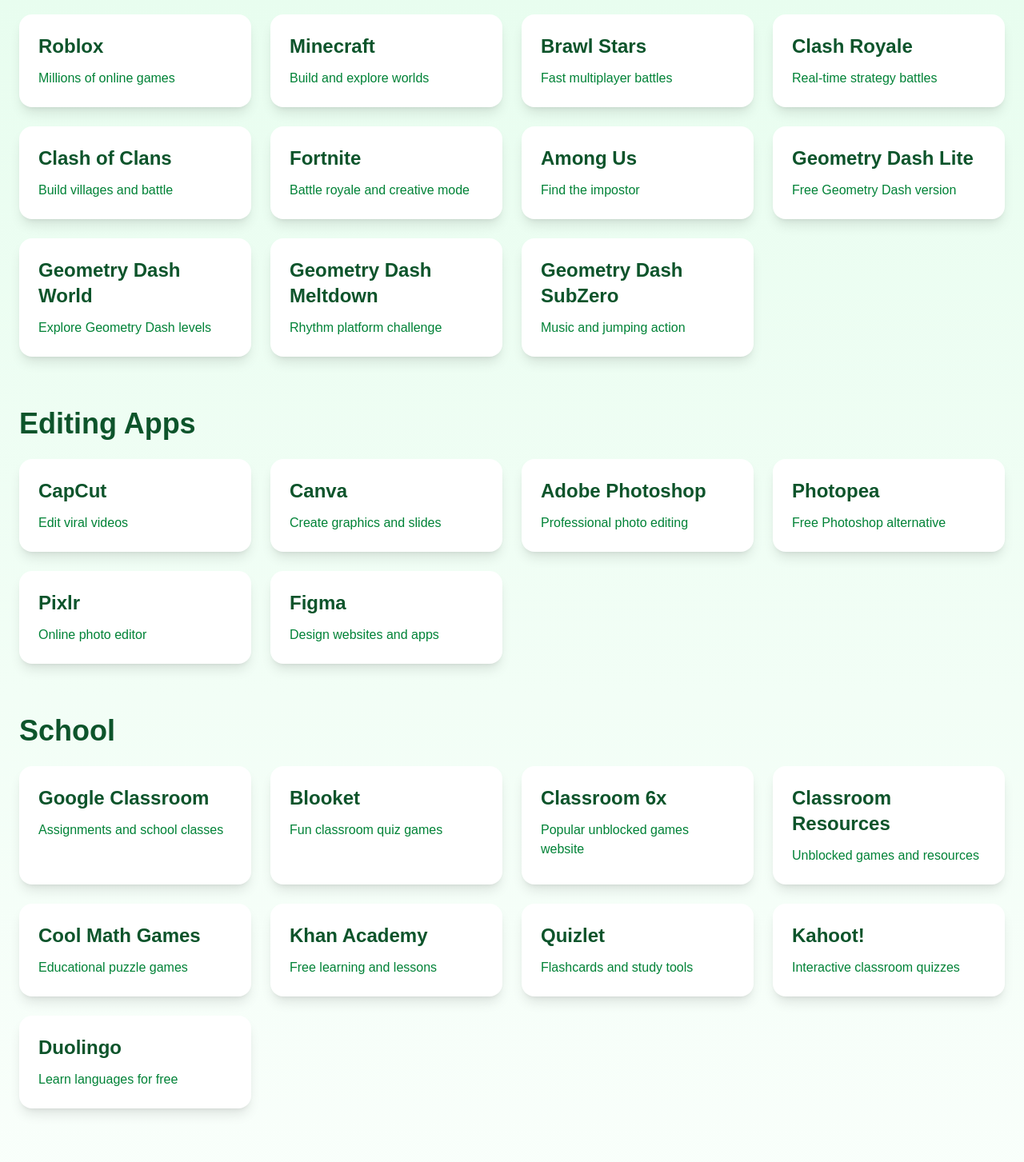
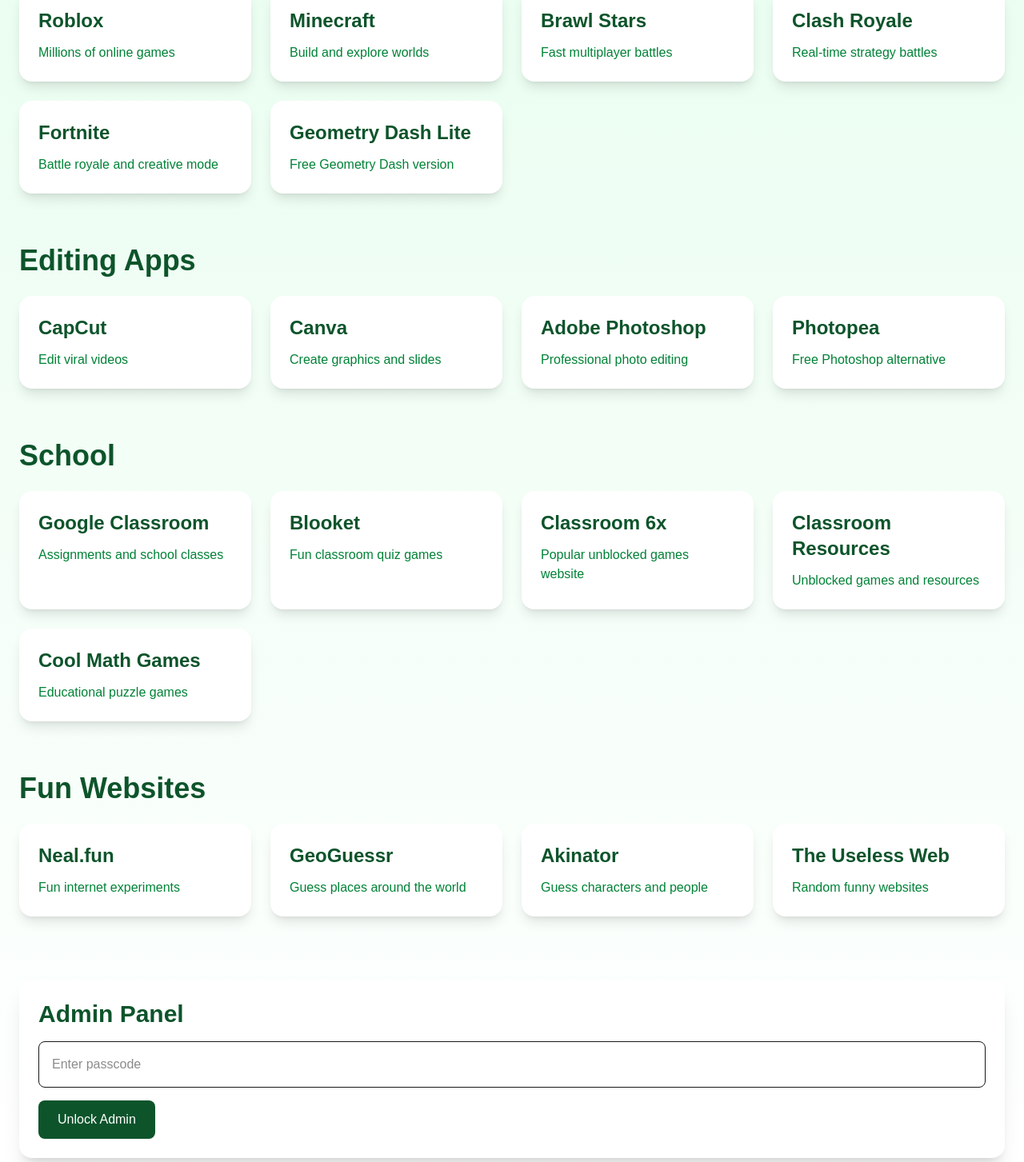
Before and after one commit to ainoyatov/Generation-Alpha, a Next.js app: page / in a window 1280 px wide. Shown: the part 1062-2515 px from the top of the page at 80% size. Built offline with nearby package versions, Linux system fonts and the light colour scheme.

Commit message:
added admin panel

```diff
--- a/app/page.tsx
+++ b/app/page.tsx
@@ -1,306 +1,187 @@
+"use client"
+
+import { useState } from "react"
+
 const sections = [
   {
     title: "Entertainment",
     websites: [
-      {
-        name: "YouTube",
-        url: "https://www.youtube.com",
-        description: "Videos and livestreams",
-      },
-      {
-        name: "Netflix",
-        url: "https://www.netflix.com",
-        description: "Watch movies and TV shows",
-      },
-      {
-        name: "Disney+",
-        url: "https://www.disneyplus.com",
-        description: "Disney movies and Marvel shows",
-      },
-      {
-        name: "Spotify",
-        url: "https://www.spotify.com",
-        description: "Music and podcasts",
-      },
-      {
-        name: "Twitch",
-        url: "https://www.twitch.tv",
-        description: "Gaming livestreams",
-      },
-      {
-        name: "Crunchyroll",
-        url: "https://www.crunchyroll.com",
-        description: "Anime streaming",
-      },
+      { name: "YouTube", url: "https://www.youtube.com", description: "Videos and livestreams" },
+      { name: "Netflix", url: "https://www.netflix.com", description: "Watch movies and TV shows" },
+      { name: "Disney+", url: "https://www.disneyplus.com", description: "Disney movies and Marvel shows" },
+      { name: "Spotify", url: "https://www.spotify.com", description: "Music and podcasts" },
+      { name: "Twitch", url: "https://www.twitch.tv", description: "Gaming livestreams" },
     ],
   },
 
   {
     title: "Social Media",
     websites: [
-      {
-        name: "TikTok",
-        url: "https://www.tiktok.com",
-        description: "Watch viral short videos",
-      },
-      {
-        name: "Instagram",
-        url: "https://www.instagram.com",
-        description: "Photos and reels",
-      },
-      {
-        name: "Snapchat",
-        url: "https://www.snapchat.com",
-        description: "Chat and stories",
-      },
-      {
-        name: "Discord",
-        url: "https://www.discord.com",
-        description: "Chat with friends",
-      },
-      {
-        name: "Reddit",
-        url: "https://www.reddit.com",
-        description: "Communities and discussions",
-      },
-      {
-        name: "Pinterest",
-        url: "https://www.pinterest.com",
-        description: "Ideas and inspiration",
-      },
+      { name: "TikTok", url: "https://www.tiktok.com", description: "Watch viral short videos" },
+      { name: "Instagram", url: "https://www.instagram.com", description: "Photos and reels" },
+      { name: "Snapchat", url: "https://www.snapchat.com", description: "Chat and stories" },
+      { name: "Discord", url: "https://www.discord.com", description: "Chat with friends" },
+      { name: "Reddit", url: "https://www.reddit.com", description: "Communities and discussions" },
     ],
   },
 
   {
     title: "Games",
     websites: [
-      {
-        name: "Roblox",
-        url: "https://www.roblox.com",
-        description: "Millions of online games",
-      },
-      {
-        name: "Minecraft",
-        url: "https://www.minecraft.net",
-        description: "Build and explore worlds",
-      },
-      {
-        name: "Brawl Stars",
-        url: "https://apps.apple.com/us/app/brawl-stars/id1229016807",
-        description: "Fast multiplayer battles",
-      },
-      {
-        name: "Clash Royale",
-        url: "https://apps.apple.com/us/app/clash-royale/id1053012308",
-        description: "Real-time strategy battles",
-      },
-      {
-        name: "Clash of Clans",
-        url: "https://apps.apple.com/us/app/clash-of-clans/id529479190",
-        description: "Build villages and battle",
-      },
-      {
-        name: "Fortnite",
-        url: "https://www.fortnite.com",
-        description: "Battle royale and creative mode",
-      },
-      {
-        name: "Among Us",
-        url: "https://apps.apple.com/us/app/among-us/id1351168404",
-        description: "Find the impostor",
-      },
-      {
-        name: "Geometry Dash Lite",
-        url: "https://apps.apple.com/us/app/geometry-dash-lite/id698255242",
-        description: "Free Geometry Dash version",
-      },
-      {
-        name: "Geometry Dash World",
-        url: "https://apps.apple.com/us/app/geometry-dash-world/id1185457891",
-        description: "Explore Geometry Dash levels",
-      },
-      {
-        name: "Geometry Dash Meltdown",
-        url: "https://apps.apple.com/us/app/geometry-dash-meltdown/id1045901853",
-        description: "Rhythm platform challenge",
-      },
-      {
-        name: "Geometry Dash SubZero",
-        url: "https://apps.apple.com/us/app/geometry-dash-subzero/id1324044770",
-        description: "Music and jumping action",
-      },
+      { name: "Roblox", url: "https://www.roblox.com", description: "Millions of online games" },
+      { name: "Minecraft", url: "https://www.minecraft.net", description: "Build and explore worlds" },
+      { name: "Brawl Stars", url: "https://apps.apple.com/us/app/brawl-stars/id1229016807", description: "Fast multiplayer battles" },
+      { name: "Clash Royale", url: "https://apps.apple.com/us/app/clash-royale/id1053012308", description: "Real-time strategy battles" },
+      { name: "Fortnite", url: "https://www.fortnite.com", description: "Battle royale and creative mode" },
+      { name: "Geometry Dash Lite", url: "https://apps.apple.com/us/app/geometry-dash-lite/id698255242", description: "Free Geometry Dash version" },
     ],
   },
 
   {
     title: "Editing Apps",
     websites: [
-      {
-        name: "CapCut",
-        url: "https://www.capcut.com",
-        description: "Edit viral videos",
-      },
-      {
-        name: "Canva",
-        url: "https://www.canva.com",
-        description: "Create graphics and slides",
-      },
-      {
-        name: "Adobe Photoshop",
-        url: "https://www.adobe.com/products/photoshop.html",
-        description: "Professional photo editing",
-      },
-      {
-        name: "Photopea",
-        url: "https://www.photopea.com",
-        description: "Free Photoshop alternative",
-      },
-      {
-        name: "Pixlr",
-        url: "https://pixlr.com",
-        description: "Online photo editor",
-      },
-      {
-        name: "Figma",
-        url: "https://www.figma.com",
-        description: "Design websites and apps",
-      },
+      { name: "CapCut", url: "https://www.capcut.com", description: "Edit viral videos" },
+      { name: "Canva", url: "https://www.canva.com", description: "Create graphics and slides" },
+      { name: "Adobe Photoshop", url: "https://www.adobe.com/products/photoshop.html", description: "Professional photo editing" },
+      { name: "Photopea", url: "https://www.photopea.com", description: "Free Photoshop alternative" },
     ],
   },
 
   {
     title: "School",
     websites: [
-      {
-        name: "Google Classroom",
-        url: "https://classroom.google.com",
-        description: "Assignments and school classes",
-      },
-      {
-        name: "Blooket",
-        url: "https://www.blooket.com",
-        description: "Fun classroom quiz games",
-      },
-      {
-        name: "Classroom 6x",
-        url: "https://classroom6x.org",
-        description: "Popular unblocked games website",
-      },
-      {
-        name: "Classroom Resources",
-        url: "https://sites.google.com/view/classroom-resources",
-        description: "Unblocked games and resources",
-      },
-      {
-        name: "Cool Math Games",
-        url: "https://www.coolmathgames.com",
-        description: "Educational puzzle games",
-      },
-      {
-        name: "Khan Academy",
-        url: "https://www.khanacademy.org",
-        description: "Free learning and lessons",
-      },
-      {
-        name: "Quizlet",
-        url: "https://quizlet.com",
-        description: "Flashcards and study tools",
-      },
-      {
-        name: "Kahoot!",
-        url: "https://kahoot.com",
-        description: "Interactive classroom quizzes",
-      },
-      {
-        name: "Duolingo",
-        url: "https://www.duolingo.com",
-        description: "Learn languages for free",
-      },
+      { name: "Google Classroom", url: "https://classroom.google.com", description: "Assignments and school classes" },
+      { name: "Blooket", url: "https://www.blooket.com", description: "Fun classroom quiz games" },
+      { name: "Classroom 6x", url: "https://classroom6x.org", description: "Popular unblocked games website" },
+      { name: "Classroom Resources", url: "https://sites.google.com/view/classroom-resources", description: "Unblocked games and resources" },
+      { name: "Cool Math Games", url: "https://www.coolmathgames.com", description: "Educational puzzle games" },
     ],
   },
 
   {
     title: "Fun Websites",
     websites: [
-      {
-        name: "Neal.fun",
-        url: "https://neal.fun",
-        description: "Fun internet experiments",
-      },
-      {
-        name: "GeoGuessr",
-        url: "https://www.geoguessr.com",
-        description: "Guess places around the world",
-      },
-      {
-        name: "Akinator",
-        url: "https://en.akinator.com",
-        description: "Guess characters and people",
-      },
-      {
-        name: "The Useless Web",
-        url: "https://theuselessweb.com",
-        description: "Random funny websites",
-      },
-      {
-        name: "Pointer Pointer",
-        url: "https://pointerpointer.com",
-        description: "Finds a photo pointing at your cursor",
-      },
-      {
-        name: "Quick, Draw!",
-        url: "https://quickdraw.withgoogle.com",
-        description: "AI guessing drawing game",
-      },
-      {
-        name: "WindowSwap",
-        url: "https://www.window-swap.com",
-        description: "Look through windows around the world",
-      },
-      {
-        name: "Radio Garden",
-        url: "https://radio.garden",
-        description: "Listen to radio stations worldwide",
-      },
-      {
-        name: "This Person Does Not Exist",
-        url: "https://thispersondoesnotexist.com",
-        description: "AI-generated random faces",
-      },
-      {
-        name: "Patatap",
-        url: "https://patatap.com",
-        description: "Music and animation keyboard fun",
-      },
-      {
-        name: "Chrome Music Lab",
-        url: "https://musiclab.chromeexperiments.com",
-        description: "Create music with fun tools",
-      },
-      {
-        name: "Little Alchemy 2",
-        url: "https://littlealchemy2.com",
-        description: "Mix elements to create things",
-      },
+      { name: "Neal.fun", url: "https://neal.fun", description: "Fun internet experiments" },
+      { name: "GeoGuessr", url: "https://www.geoguessr.com", description: "Guess places around the world" },
+      { name: "Akinator", url: "https://en.akinator.com", description: "Guess characters and people" },
+      { name: "The Useless Web", url: "https://theuselessweb.com", description: "Random funny websites" },
     ],
   },
 ]
 
+const secretApps = [
+  { name: "Threads", url: "https://www.threads.net" },
+  { name: "BeReal", url: "https://bereal.com" },
+  { name: "Notion", url: "https://www.notion.so" },
+  { name: "Replit", url: "https://replit.com" },
+  { name: "Scratch", url: "https://scratch.mit.edu" },
+  { name: "CodePen", url: "https://codepen.io" },
+  { name: "Giphy", url: "https://giphy.com" },
+  { name: "Tenor", url: "https://tenor.com" },
+  { name: "Grammarly", url: "https://www.grammarly.com" },
+  { name: "Remove.bg", url: "https://www.remove.bg" },
+]
+
+const secretWebsites = [
+  { name: "Bored Button", url: "https://www.boredbutton.com" },
+  { name: "MapCrunch", url: "https://www.mapcrunch.com" },
+  { name: "Hacker Typer", url: "https://hackertyper.net" },
+  { name: "Zoom Quilt", url: "https://zoomquilt.org" },
+  { name: "WeaveSilk", url: "https://weavesilk.com" },
+  { name: "Sandspiel", url: "https://sandspiel.club" },
+  { name: "FutureMe", url: "https://www.futureme.org" },
+  { name: "Astronaut.io", url: "https://astronaut.io" },
+  { name: "Internet Live Stats", url: "https://www.internetlivestats.com" },
+  { name: "Drive & Listen", url: "https://driveandlisten.herokuapp.com" },
+]
+
 export default function HomePage() {
+  const [passcode, setPasscode] = useState("")
+  const [unlocked, setUnlocked] = useState(false)
+
+  const [announcementInput, setAnnouncementInput] = useState("")
+  const [announcement, setAnnouncement] = useState("")
+  const [showAnnouncement, setShowAnnouncement] = useState(false)
+  const [fadeOut, setFadeOut] = useState(false)
+
+  const [showSecretLinks, setShowSecretLinks] = useState(false)
+
+  const [secretApp, setSecretApp] = useState(secretApps[0])
+  const [secretWebsite, setSecretWebsite] =
+    useState(secretWebsites[0])
+
+  const [darkMode, setDarkMode] = useState(false)
+
+  function unlockAdmin() {
+    if (passcode === "5494") {
+      setUnlocked(true)
+    } else {
+      alert("Wrong passcode")
+    }
+  }
+
+  function sendAnnouncement() {
+    if (!announcementInput.trim()) return
+
+    setAnnouncement(announcementInput)
+    setAnnouncementInput("")
+    setShowAnnouncement(true)
+    setFadeOut(false)
+
+    setTimeout(() => {
+      setFadeOut(true)
+    }, 4000)
+
+    setTimeout(() => {
+      setShowAnnouncement(false)
+    }, 5000)
+  }
+
+  function randomizeSecretLinks() {
+    if (showSecretLinks) {
+      setShowSecretLinks(false)
+      return
+    }
+
+    const randomApp =
+      secretApps[Math.floor(Math.random() * secretApps.length)]
+
+    const randomWebsite =
+      secretWebsites[
+        Math.floor(Math.random() * secretWebsites.length)
+      ]
+
+    setSecretApp(randomApp)
+    setSecretWebsite(randomWebsite)
+    setShowSecretLinks(true)
+  }
+
   return (
-    <main className="min-h-screen bg-gradient-to-b from-green-100 to-white px-6 py-12">
+    <main
+      className={`min-h-screen px-6 py-12 ${
+        darkMode
+          ? "bg-black text-white"
+          : "bg-gradient-to-b from-green-100 to-white"
+      }`}
+    >
       <section className="mx-auto max-w-7xl">
+        {announcement && showAnnouncement && (
+          <div
+            className={`sticky top-4 z-50 mb-8 rounded-xl bg-yellow-200 p-4 text-center font-bold text-black shadow-xl transition-opacity duration-1000 ${
+              fadeOut ? "opacity-0" : "opacity-100"
+            }`}
+          >
+            {announcement}
+          </div>
+        )}
+
         <h1 className="text-center text-6xl font-black text-green-900">
           Generation Alpha
         </h1>
 
         <p className="mt-4 text-center text-xl text-green-800">
-          Your portal to apps, games, entertainment, and fun websites.
-        </p>
-
-        <p className="mt-2 text-center text-red-600 font-semibold">
-          Women are allowed, but if your name is Guzal Jumaniyozova,
-          you are not allowed to be here.
+          Your portal to apps, games, entertainment,
+          and fun websites.
         </p>
 
         {sections.map((section) => (
@@ -316,9 +197,9 @@
                   href={website.url}
                   target="_blank"
                   rel="noopener noreferrer"
-                  className="rounded-2xl bg-white p-6 shadow-lg transition duration-300 hover:-translate-y-2 hover:shadow-2xl"
+                  className="rounded-2xl bg-white p-6 text-green-900 shadow-lg transition hover:-translate-y-2 hover:shadow-2xl"
                 >
-                  <h3 className="text-2xl font-bold text-green-900">
+                  <h3 className="text-2xl font-bold">
                     {website.name}
                   </h3>
 
@@ -330,6 +211,93 @@
             </div>
           </div>
         ))}
+
+        {showSecretLinks && (
+          <div className="mt-16">
+            <h2 className="mb-6 text-4xl font-bold text-purple-700">
+              Secret Links Gamble
+            </h2>
+
+            <div className="grid gap-6 sm:grid-cols-2">
+              <a
+                href={secretApp.url}
+                target="_blank"
+                rel="noopener noreferrer"
+                className="rounded-2xl bg-purple-100 p-6 font-bold text-purple-900"
+              >
+                Secret App: {secretApp.name}
+              </a>
+
+              <a
+                href={secretWebsite.url}
+                target="_blank"
+                rel="noopener noreferrer"
+                className="rounded-2xl bg-purple-100 p-6 font-bold text-purple-900"
+              >
+                Secret Website: {secretWebsite.name}
+              </a>
+            </div>
+          </div>
+        )}
+
+        <div className="mt-20 rounded-2xl bg-white p-6 shadow-xl">
+          <h2 className="text-3xl font-bold text-green-900">
+            Admin Panel
+          </h2>
+
+          {!unlocked ? (
+            <>
+              <input
+                type="password"
+                value={passcode}
+                onChange={(e) => setPasscode(e.target.value)}
+                placeholder="Enter passcode"
+                className="mt-4 w-full rounded-lg border p-4"
+              />
+
+              <button
+                onClick={unlockAdmin}
+                className="mt-4 rounded-lg bg-green-900 px-6 py-3 text-white"
+              >
+                Unlock Admin
+              </button>
+            </>
+          ) : (
+            <div className="mt-6">
+              <div className="mt-6 flex gap-3">
+                <input
+                  value={announcementInput}
+                  onChange={(e) =>
+                    setAnnouncementInput(e.target.value)
+                  }
+                  placeholder="Type global announcement..."
+                  className="flex-1 rounded-lg border p-4"
+                />
+
+                <button
+                  onClick={sendAnnouncement}
+                  className="rounded-lg bg-green-900 px-6 py-4 text-white"
+                >
+                  ↵
+                </button>
+              </div>
+
+              <button
+                onClick={randomizeSecretLinks}
+                className="mt-4 rounded-lg bg-purple-700 px-5 py-3 text-white"
+              >
+                Gamble Secret Links
+              </button>
+
+              <button
+                onClick={() => setDarkMode(!darkMode)}
+                className="mt-4 ml-3 rounded-lg bg-black px-5 py-3 text-white"
+              >
+                Toggle Dark Mode
+              </button>
+            </div>
+          )}
+        </div>
       </section>
     </main>
   )
```
